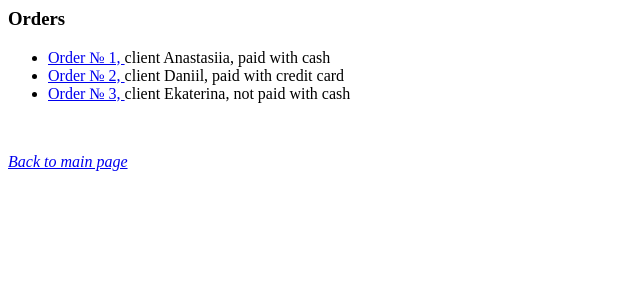
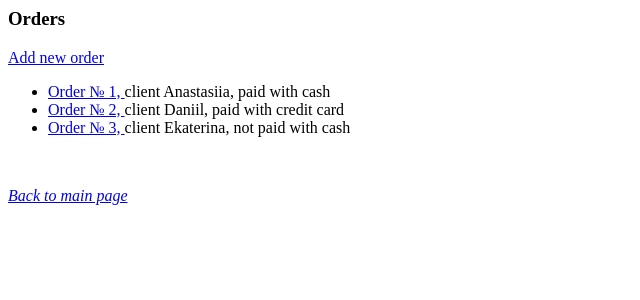
Before and after one commit to A-Chornaya/Python, a Django app: page /sushi_rinjin/orders/ in a window 1280 px wide. Shown: the top 300 px of the page, without its empty margins (0-640 px from the left). Run offline with Django 3.2, Linux system fonts and the light colour scheme; data comes from the database, SQL or seed files in the repository.

Commit message:
Add forms to add orders and their details

```diff
--- a/Py_Project/sushi/sushi_rinjin/models/order.py
+++ b/Py_Project/sushi/sushi_rinjin/models/order.py
@@ -1,18 +1,21 @@
 from django.db import models
-from sushi_rinjin.models.payment_method import PaymentMethod
+from django.forms import ModelForm
 from sushi_rinjin.models.users_data import UsersData
 
 
 class Order(models.Model):
     PAY_METHOD_CHOISES = (
-        ('CASH', 'cash'),
-        ('CREDIT', 'credit card'),
-        ('CHECK', 'check'),
+        ('cash', 'cash'),
+        ('credit card', 'credit card'),
+        ('check', 'check'),
     )
     pay_method = models.CharField(max_length=15, choices=PAY_METHOD_CHOISES,
                                   default='cash')
     user_id = models.ForeignKey(UsersData)
     pay = models.BooleanField(default=False)
+
+    def __str__(self):
+        return self.id
 
     def pay_or_not(self):
         if self.pay:
@@ -20,3 +23,10 @@ class Order(models.Model):
         else:
             result = 'not paid'
         return result
+
+
+class OrderForm(ModelForm):
+    class Meta:
+        model = Order
+        fields = ['user_id', 'pay_method', 'pay']
+        labels = {'user_id': 'User'}
--- a/Py_Project/sushi/sushi_rinjin/models/users_data.py
+++ b/Py_Project/sushi/sushi_rinjin/models/users_data.py
@@ -2,10 +2,9 @@ from django.db import models
 
 
 class UsersData(models.Model):
-    user_name = models.CharField(max_length=50)
+    user_name = models.CharField(max_length=50, unique=True)
     tel = models.CharField(max_length=25)
     address = models.CharField(max_length=50)
 
-    @property
     def __str__(self):
         return self.user_name
--- a/Py_Project/sushi/sushi_rinjin/templates/sushi_rinjin/order_detail.html
+++ b/Py_Project/sushi/sushi_rinjin/templates/sushi_rinjin/order_detail.html
@@ -5,6 +5,9 @@
         {{ order.amount }}</li>
 {% endfor %}
 </ul>
+    <p><a href="{% url 'sushi_rinjin:order_detail_add' id_order %}">Add
+        another order detail</a>
+    </p>
     <br>
     <p>
         <em><a href="/sushi_rinjin/orders/">Back to orders</a></em>
--- a/Py_Project/sushi/sushi_rinjin/templates/sushi_rinjin/orders.html
+++ b/Py_Project/sushi/sushi_rinjin/templates/sushi_rinjin/orders.html
@@ -1,4 +1,5 @@
 <h3>Orders</h3>
+<p><a href="{% url 'sushi_rinjin:order_add' %}">Add new order</a></p>
 <div>
     {% if result_list %}
         <ul>
--- a/Py_Project/sushi/sushi_rinjin/views/view_order.py
+++ b/Py_Project/sushi/sushi_rinjin/views/view_order.py
@@ -1,7 +1,9 @@
-from django.http import Http404
+from django.http import Http404, HttpResponseRedirect
 from django.shortcuts import render
-from sushi_rinjin.models.order import Order
-from sushi_rinjin.models.order_list import OrderList
+from sushi_rinjin.models.order import Order, OrderForm
+from sushi_rinjin.models.order_list import OrderList, OrderListForm
+from django.views import generic
+from django.urls import reverse
 
 
 def index(request):
@@ -27,3 +29,38 @@ def detail(request, id_order):
     context = {'id_order': id_order,
                'order_list': order_list}
     return render(request, 'sushi_rinjin/order_detail.html', context)
+
+
+def order_add(request):
+    if request.method == 'POST':
+        form_order = OrderForm(request.POST)
+        if form_order.is_valid():
+            form_order.save()
+        return HttpResponseRedirect('/sushi_rinjin/orders/')
+    else:
+        form_order = OrderForm()
+        return render(request, 'sushi_rinjin/forms/order_add.html',
+                      {'form': form_order})
+
+
+def order_detail_add(request, id_order):
+    if request.method == 'POST':
+        form_order_detail = OrderListForm(request.POST)
+        if form_order_detail.is_valid():
+            form_detail = form_order_detail.save(commit=False)
+            form_detail.order_id = Order.objects.get(id=id_order)
+            form_detail.save()
+        return HttpResponseRedirect(reverse('sushi_rinjin:detail', args=(
+            id_order,)))
+    else:
+        form_order_detail = OrderListForm()
+        return render(request, 'sushi_rinjin/forms/order_detail_add.html',
+                      {'form': form_order_detail,
+                       'id_order': id_order})
+
+
+class OrderFormCreate(generic.CreateView):
+    model = Order
+    fields = '__all__'
+    template_name = 'sushi_rinjin/forms/order_add.html'
+    success_url = '../../sushi_rinjin'
```
Also changed, not shown: Py_Project/sushi/sushi_rinjin/models/order_list.py (+8 -0 lines).
